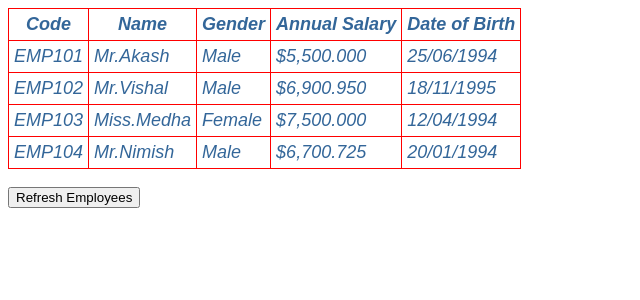
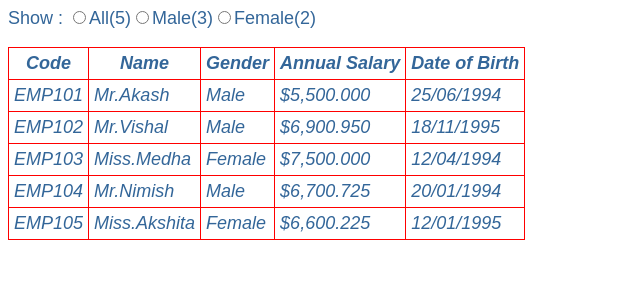
Before and after one commit to Puneetbisarwal/Angular2Demo, an Angular app: page / in a window 1280 px wide. Shown: the top 300 px of the page, without its empty margins (0-640 px from the left). Built offline with nearby package versions, Linux system fonts and the light colour scheme.

Commit message:
My 11th commit Video Part 20 Angular 2 container and nested components

```diff
--- a/src/app/app.module.ts
+++ b/src/app/app.module.ts
@@ -8,9 +8,10 @@ import { AppComponent } from './app.component';
 import { EmployeeComponent } from './employee/employee.component';
 import { EmployeeListComponent } from './employee/employeeList.component';
 import { EmployeeTitlePipe } from './employee/employeeTitle.pipe';
+import { EmployeeCountComponent } from './employee/employeeCount.component';
 
 @NgModule({
-  declarations: [AppComponent, EmployeeComponent, EmployeeListComponent, EmployeeTitlePipe],
+  declarations: [AppComponent, EmployeeComponent, EmployeeListComponent, EmployeeTitlePipe, EmployeeCountComponent],
   imports: [BrowserModule, FormsModule, AppRoutingModule],
   providers: [],
   bootstrap: [AppComponent]
--- /dev/null
+++ b/src/app/employee/employeeCount.component.css
@@ -0,0 +1,6 @@
+.radioClass {
+    color:#369;
+    font-family:Arial,Helvetica,sans-serif;
+    font-size: large;
+
+}
--- /dev/null
+++ b/src/app/employee/employeeCount.component.html
@@ -0,0 +1,11 @@
+
+<span Class="radioClass">Show : </span>
+
+<input name = "options" type = "radio" value = "All"/>
+<span Class="radioClass">{{"All(" + all + ")" }}</span>
+
+<input name = "options" type = "radio" value = "Male"/>
+<span Class="radioClass">{{"Male(" + male + ")" }}</span>
+
+<input name = "options" type = "radio" value = "Female" />
+<span Class="radioClass">{{"Female(" + female + ")" }}</span>
--- /dev/null
+++ b/src/app/employee/employeeCount.component.ts
@@ -0,0 +1,14 @@
+import { Component } from '@angular/core';
+
+@Component({
+  selector: 'employee-count',
+  templateUrl: './employeeCount.component.html',
+  styleUrls: ['./employeeCount.component.css']
+})
+
+export class EmployeeCountComponent {
+    all: number = 5;
+    male: number = 3;
+    female: number = 2;
+
+}
--- a/src/app/employee/employeeList.component.html
+++ b/src/app/employee/employeeList.component.html
@@ -1,3 +1,6 @@
+<employee-count> </employee-count>
+<br/> <br/>
+
 <table>
     <thead>
         <tr>
@@ -10,7 +13,7 @@
         </tr>
     </thead>
     <tbody>
-        <tr *ngFor= "let employee of employees; trackBy: trackByEmpCode; ">
+        <tr *ngFor= "let employee of employees; ">
             <td> {{employee.code | uppercase}}</td>
             <td> {{employee.name | employeeTitle:employee.gender}}</td>
             <td> {{employee.gender}}</td>
@@ -20,10 +23,6 @@
         </tr>
         <tr *ngIf= "!employees || employees.length==0">
             <td colspan = "5">No employees to display.</td>
-
         </tr>
     </tbody>
 </table>
-
-<br/>
-<button (click)="getEmployees()"> Refresh Employees </button>
--- a/src/app/employee/employeeList.component.ts
+++ b/src/app/employee/employeeList.component.ts
@@ -15,24 +15,11 @@ export class EmployeeListComponent {
       { code: 'Emp102', name: 'Vishal', gender: 'Male', annualSalary: 6900.95, dateOfBirth: '11/18/1995' },
       { code: 'Emp103', name: 'Medha', gender: 'Female', annualSalary: 7500, dateOfBirth: '04/12/1994' },
       { code: 'Emp104', name: 'Nimish', gender: 'Male', annualSalary: 6700.725, dateOfBirth: '01/20/1994' },
+      { code: 'Emp105', name: 'Akshita', gender: 'Female', annualSalary: 6600.225, dateOfBirth: '01/12/1995' },
 
      ];
 
   }
 
-  getEmployees(): void {
-    this.employees = [
-      { code: 'Emp101', name: 'Akash', gender: 'Male', annualSalary: 5500, dateOfBirth: '06/25/1994' },
-      { code: 'Emp102', name: 'Vishal', gender: 'Male', annualSalary: 6900.95, dateOfBirth: '11/18/1995' },
-      { code: 'Emp103', name: 'Medha', gender: 'Female', annualSalary: 7500, dateOfBirth: '04/12/1994' },
-      { code: 'Emp104', name: 'Nimish', gender: 'Male', annualSalary: 6700.725, dateOfBirth: '01/20/1994' },
-      { code: 'Emp105', name: 'Akshita', gender: 'Female', annualSalary: 6600.225, dateOfBirth: '01/12/1995' },
-
-    ];
-  }
-
-  trackByEmpCode(index: number, employee: any): string {
-    return employee.code;
-  }
 
 }
```
